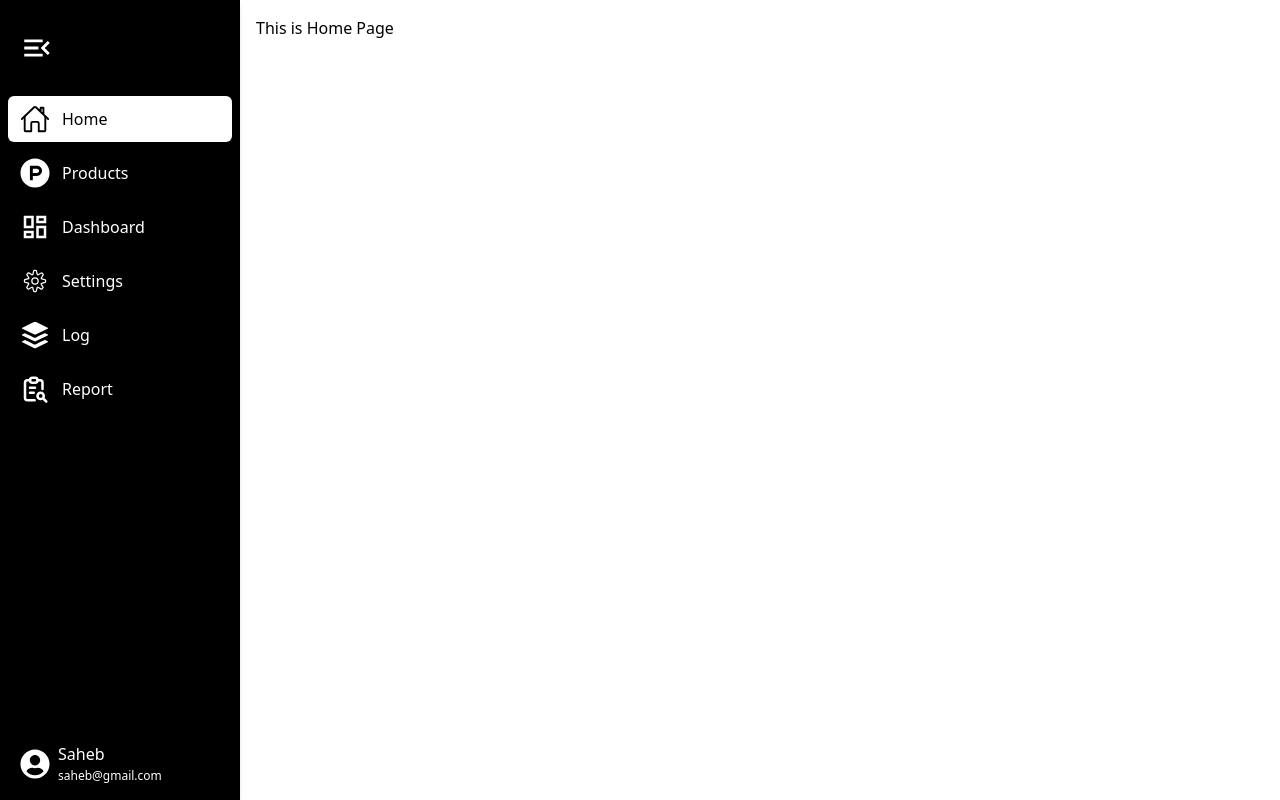
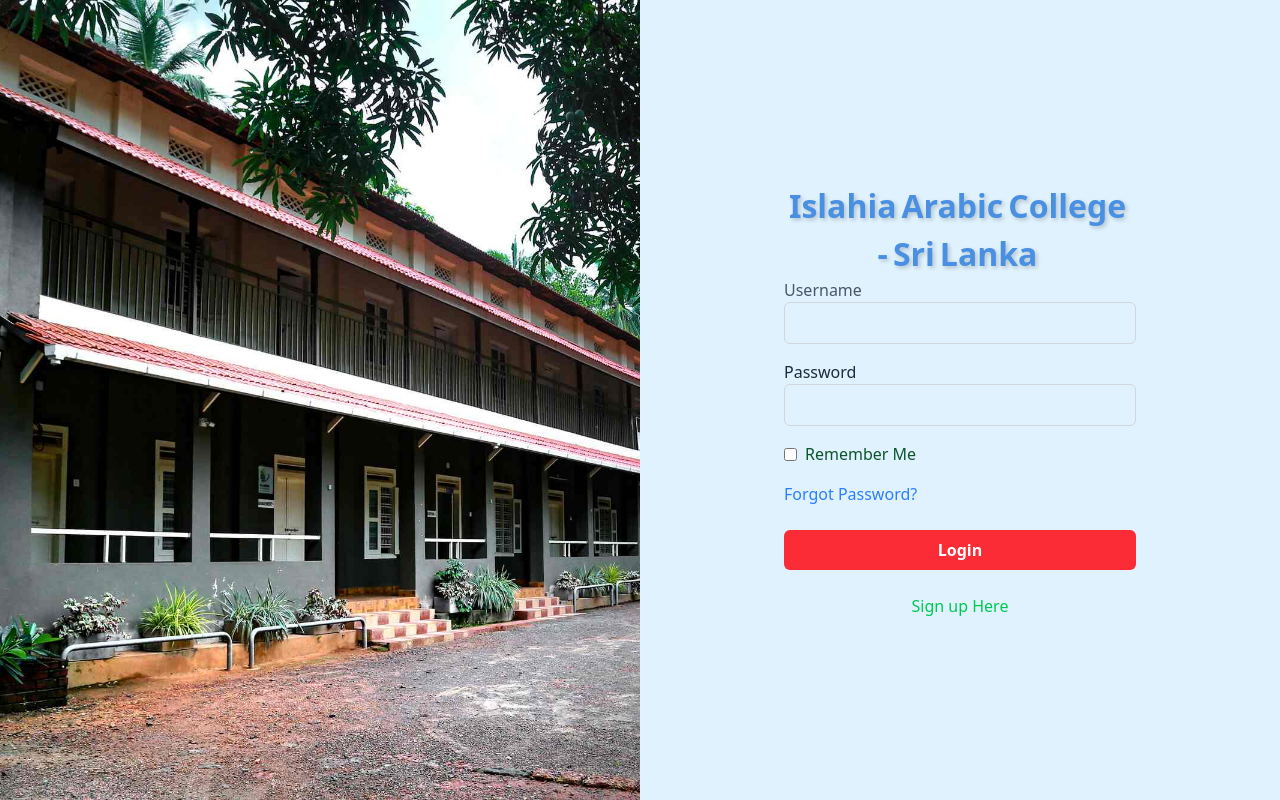
Before and after one commit to alasaneeth/learning-management-system-frontend, a React (Vite) app: page / in a window 1280 px wide. Built offline with nearby package versions, Linux system fonts and the light colour scheme.

Commit message:
display name with animation

```diff
--- a/package.json
+++ b/package.json
@@ -11,6 +11,7 @@
   },
   "dependencies": {
     "@tailwindcss/vite": "^4.0.9",
+    "framer-motion": "^12.4.7",
     "lms": "file:",
     "react": "^19.0.0",
     "react-dom": "^19.0.0",
--- a/src/App.tsx
+++ b/src/App.tsx
@@ -7,26 +7,28 @@
 import Settings from "./components/Menues/Settings/Index"
 import Report from "./components/Menues/Report/Index"
 import Log from "./components/Menues/Log/Index"
+import LoginForm from './components/Login/LoginPage';
 
 
 
 function App() {
   return (
-    <Router>
-      <div className="flex">
-        <Sidebar />
-        <main className="flex-1 p-4">
-          <Routes>
-            <Route path="/" element={<Home />} />
-            <Route path="/products" element={<Products />} />
-            <Route path="/dashboard" element={<Dashboard />} />
-            <Route path="/settings" element={<Settings />} />
-            <Route path="/log" element={<Log />} />
-            <Route path="/report" element={<Report />} />
-          </Routes>
-        </main>
-      </div>
-    </Router>
+    <LoginForm/>
+    // <Router>
+    //   <div className="flex">
+    //     <Sidebar />
+    //     <main className="flex-1 p-4">
+    //       <Routes>
+    //         <Route path="/" element={<Home />} />
+    //         <Route path="/products" element={<Products />} />
+    //         <Route path="/dashboard" element={<Dashboard />} />
+    //         <Route path="/settings" element={<Settings />} />
+    //         <Route path="/log" element={<Log />} />
+    //         <Route path="/report" element={<Report />} />
+    //       </Routes>
+    //     </main>
+    //   </div>
+    // </Router>
   );
 }
 
--- /dev/null
+++ b/src/components/Login/DisplayNme.tsx
@@ -0,0 +1,68 @@
+import React from 'react';
+import { motion } from 'framer-motion';
+
+const TextAnimation = () => {
+  const text = "Islahia Arabic College - Sri Lanka";
+  const words = text.split(' ');
+
+  const container = {
+    hidden: { opacity: 1 },
+    visible: (i = 1) => ({
+      opacity: 1,
+      transition: {
+        staggerChildren: 0.12,
+        delayChildren: 0.04 * i,
+      },
+    }),
+  };
+
+  const child = {
+    visible: {
+      opacity: 1,
+      x: 0,
+      transition: {
+        type: "spring",
+        damping: 12,
+        stiffness: 100,
+      },
+    },
+    hidden: {
+      opacity: 0,
+      x: 20,
+      transition: {
+        type: "spring",
+        damping: 12,
+        stiffness: 100,
+      },
+    },
+  };
+
+  return (
+    <div>
+      <motion.div
+        initial="hidden"
+        animate="visible"
+        variants={container}
+        style={{ display: 'flex', flexWrap: 'wrap', justifyContent: 'center' }}
+      >
+        {words.map((word, index) => (
+          <motion.span
+            variants={child}
+            key={index}
+            style={{
+              marginRight: '5px',
+              fontSize: '2rem',
+              fontWeight: 'bold',
+              color: '#4A90E2', // Change to your preferred color
+              textShadow: '2px 2px 4px rgba(0, 0, 0, 0.2)',
+            }}
+          >
+            {word}
+          </motion.span>
+        ))}
+      </motion.div>
+    </div>
+  );
+};
+
+export default TextAnimation;
--- a/src/components/Login/LoginPage.tsx
+++ b/src/components/Login/LoginPage.tsx
@@ -1,56 +1,63 @@
 import React from 'react';
-import { useForm, SubmitHandler } from 'react-hook-form';
-
-// Define an interface for the form data
-interface IFormInput {
-  email: string;
-  password: string;
-}
-
+import CoverImage from "../../assets/auditoriam.jpeg"
+import DisplayName from "./DisplayNme"
 const LoginForm = () => {
-  const { register, handleSubmit, formState: { errors } } = useForm<IFormInput>();
-
-  const onSubmit: SubmitHandler<IFormInput> = (data) => {
-    console.log('Email:', data.email);
-    console.log('Password:', data.password);
-  };
-
   return (
-    <div className="flex items-center justify-center min-h-screen bg-gray-100">
-      <div className="bg-white p-8 rounded shadow-md w-full max-w-sm">
-        <h2 className="text-2xl font-bold mb-6 text-center">Login</h2>
-        <form onSubmit={handleSubmit(onSubmit)}>
+    <div className="bg-sky-100 flex justify-center items-center h-screen">
+      <div className="w-1/2 h-screen hidden lg:block">
+        <img
+          src={CoverImage}
+          alt="Placeholder Image"
+          className="object-cover w-full h-full"
+        />
+      </div>
+      <div className="lg:p-36 md:p-52 sm:p-20 p-8 w-full lg:w-1/2">
+      <div>
+        <DisplayName/>
+      </div>
+        <form action="#" method="POST">
           <div className="mb-4">
-            <label className="block text-gray-700 text-sm font-bold mb-2" htmlFor="email">
-              Email
-            </label>
+            <label htmlFor="username" className="block text-gray-600">Username</label>
             <input
-              className="w-full px-3 py-2 border rounded-md focus:outline-none focus:ring-2 focus:ring-blue-500"
-              type="email"
-              id="email"
-              {...register('email', { required: 'Email is required' })}
+              type="text"
+              id="username"
+              name="username"
+              className="w-full border border-gray-300 rounded-md py-2 px-3 focus:outline-none focus:border-blue-500"
+              autoComplete="off"
             />
-            {errors.email && <p className="text-red-500 text-xs mt-1">{errors.email.message}</p>}
           </div>
-          <div className="mb-6">
-            <label className="block text-gray-700 text-sm font-bold mb-2" htmlFor="password">
-              Password
-            </label>
+          <div className="mb-4">
+            <label htmlFor="password" className="block text-gray-800">Password</label>
             <input
-              className="w-full px-3 py-2 border rounded-md focus:outline-none focus:ring-2 focus:ring-blue-500"
               type="password"
               id="password"
-              {...register('password', { required: 'Password is required' })}
+              name="password"
+              className="w-full border border-gray-300 rounded-md py-2 px-3 focus:outline-none focus:border-blue-500"
+              autoComplete="off"
             />
-            {errors.password && <p className="text-red-500 text-xs mt-1">{errors.password.message}</p>}
+          </div>
+          <div className="mb-4 flex items-center">
+            <input
+              type="checkbox"
+              id="remember"
+              name="remember"
+              className="text-red-500"
+            />
+            <label htmlFor="remember" className="text-green-900 ml-2">Remember Me</label>
+          </div>
+          <div className="mb-6 text-blue-500">
+            <a href="#" className="hover:underline">Forgot Password?</a>
           </div>
           <button
-            className="w-full bg-blue-500 text-white py-2 rounded hover:bg-blue-600 focus:outline-none focus:ring-2 focus:ring-blue-500"
             type="submit"
+            className="bg-red-500 hover:bg-blue-600 text-white font-semibold rounded-md py-2 px-4 w-full"
           >
             Login
           </button>
         </form>
+        <div className="mt-6 text-green-500 text-center">
+          <a href="#" className="hover:underline">Sign up Here</a>
+        </div>
       </div>
     </div>
   );
```
Also changed, not shown: 1 other file (tests, documents, lock files or other folders).
